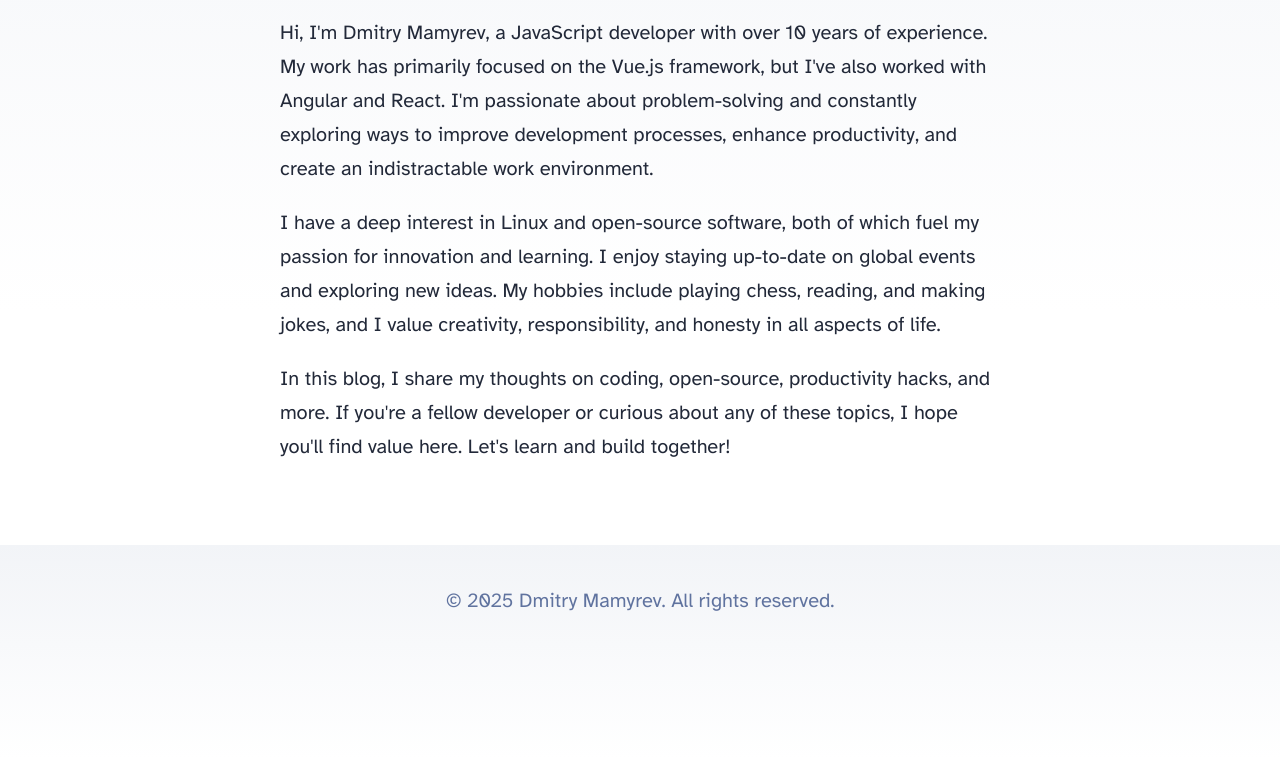
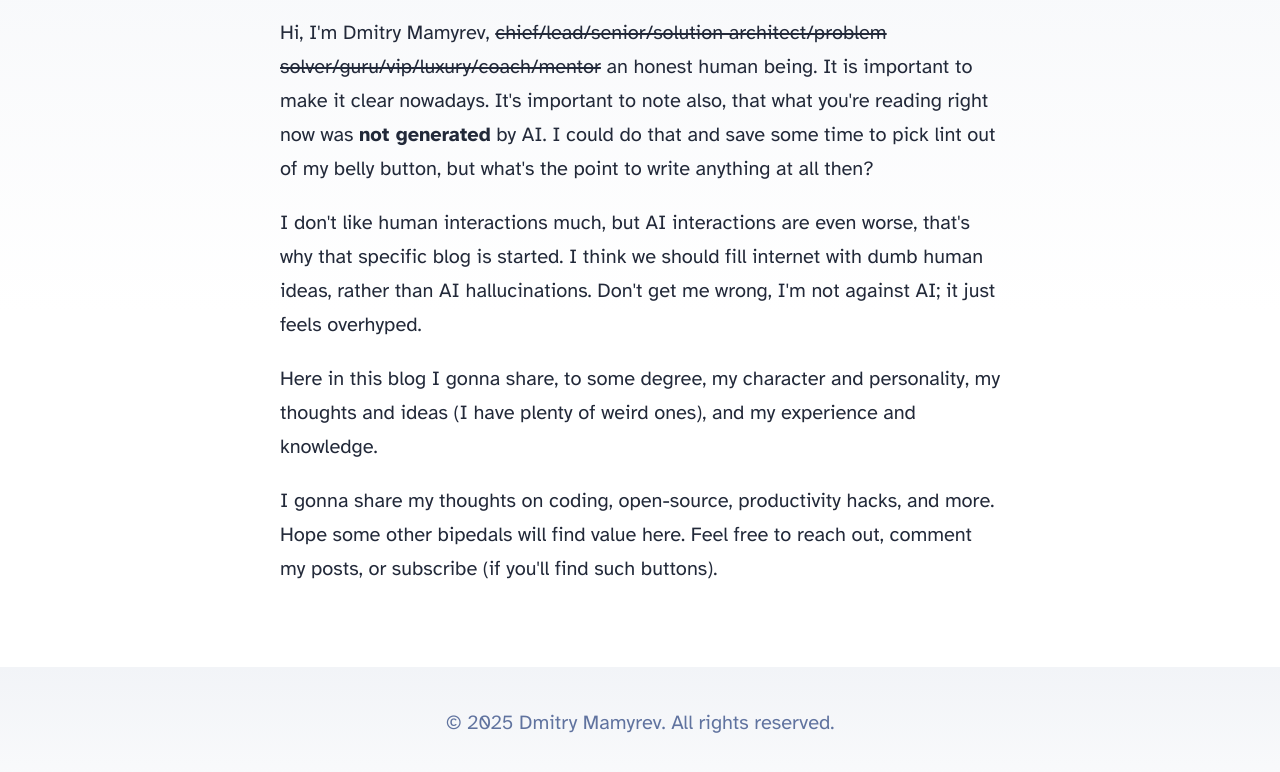
Before and after one commit to whitel1ght/whitel1ght.github.io, an Astro site: page / in a window 1280 px wide. Shown: the part 288-1060 px from the top of the page. Built offline with nearby package versions, Linux system fonts and the light colour scheme; Astro itself is replaced by a stand-in of ours.

Commit message:
title page text

```diff
--- a/src/pages/index.astro
+++ b/src/pages/index.astro
@@ -15,16 +15,21 @@ import { SITE_TITLE, SITE_DESCRIPTION } from '../consts';
 
 		<main>
       <h1>Welcome to Dmitry Mamyrev's Blog!</h1>
+
       <p>
-      Hi, I'm Dmitry Mamyrev, a JavaScript developer with over 10 years of experience. My work has primarily focused on the Vue.js framework, but I've also worked with Angular and React. I'm passionate about problem-solving and constantly exploring ways to improve development processes, enhance productivity, and create an indistractable work environment.
+      Hi, I'm Dmitry Mamyrev, <del>chief/lead/senior/solution architect/problem solver/guru/vip/luxury/coach/mentor</del> an honest human being. It is important to make it clear nowadays. It's important to note also, that what you're reading right now was <b>not generated</b> by AI. I could do that and save some time to pick lint out of my belly button, but what's the point to write anything at all then?
       </p>
 
       <p>
-      I have a deep interest in Linux and open-source software, both of which fuel my passion for innovation and learning. I enjoy staying up-to-date on global events and exploring new ideas. My hobbies include playing chess, reading, and making jokes, and I value creativity, responsibility, and honesty in all aspects of life.
+      I don't like human interactions much, but AI interactions are even worse, that's why that specific blog is started. I think we should fill internet with dumb human ideas, rather than AI hallucinations. Don't get me wrong, I'm not against AI; it just feels overhyped.
       </p>
 
       <p>
-      In this blog, I share my thoughts on coding, open-source, productivity hacks, and more. If you're a fellow developer or curious about any of these topics, I hope you'll find value here. Let's learn and build together!
+      Here in this blog I gonna share, to some degree, my character and personality, my thoughts and ideas (I have plenty of weird ones), and my experience and knowledge.
+      </p>
+
+      <p>
+      I gonna share my thoughts on coding, open-source, productivity hacks, and more. Hope some other bipedals will find value here. Feel free to reach out, comment my posts, or subscribe (if you'll find such buttons).
       </p>
     </main>
 
```
